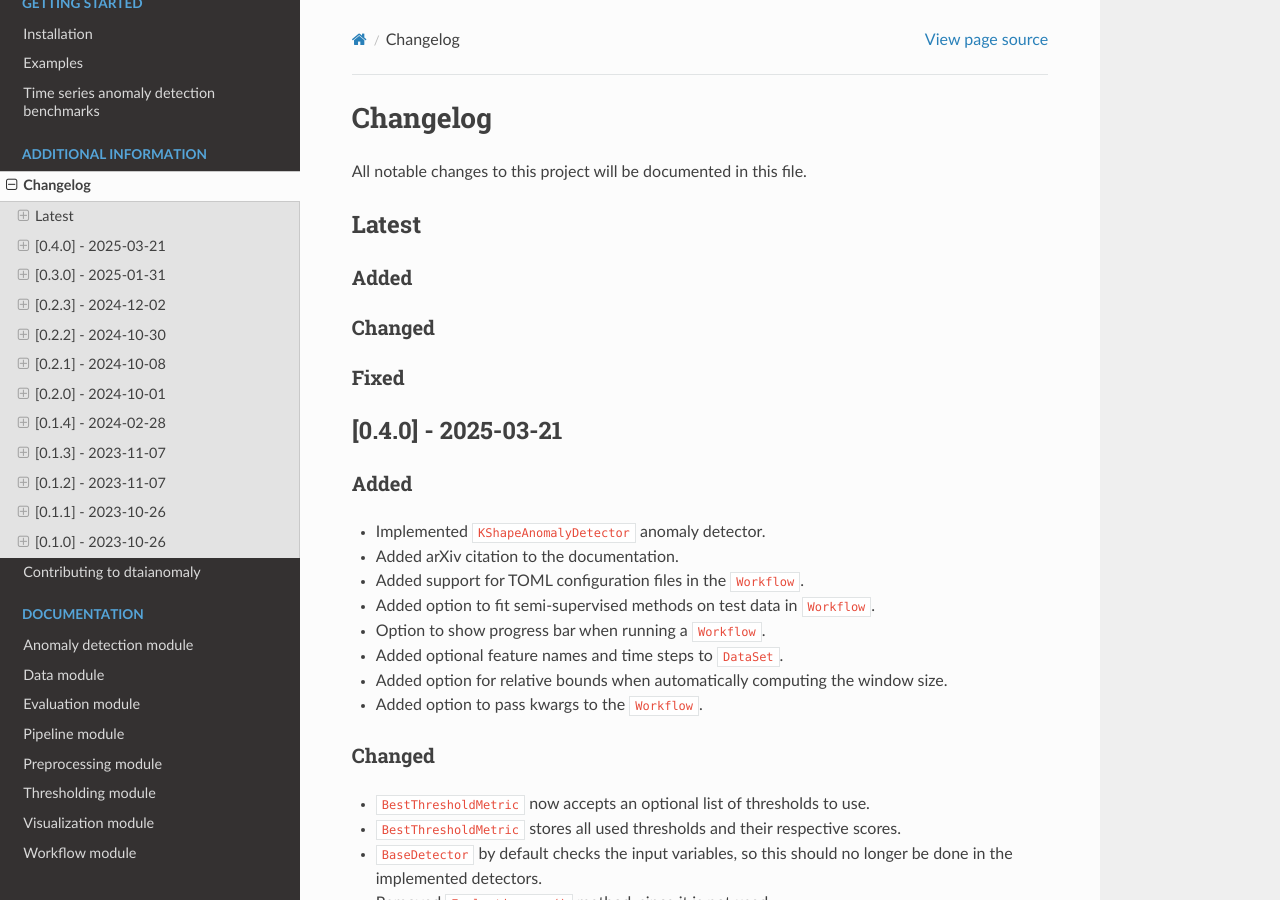
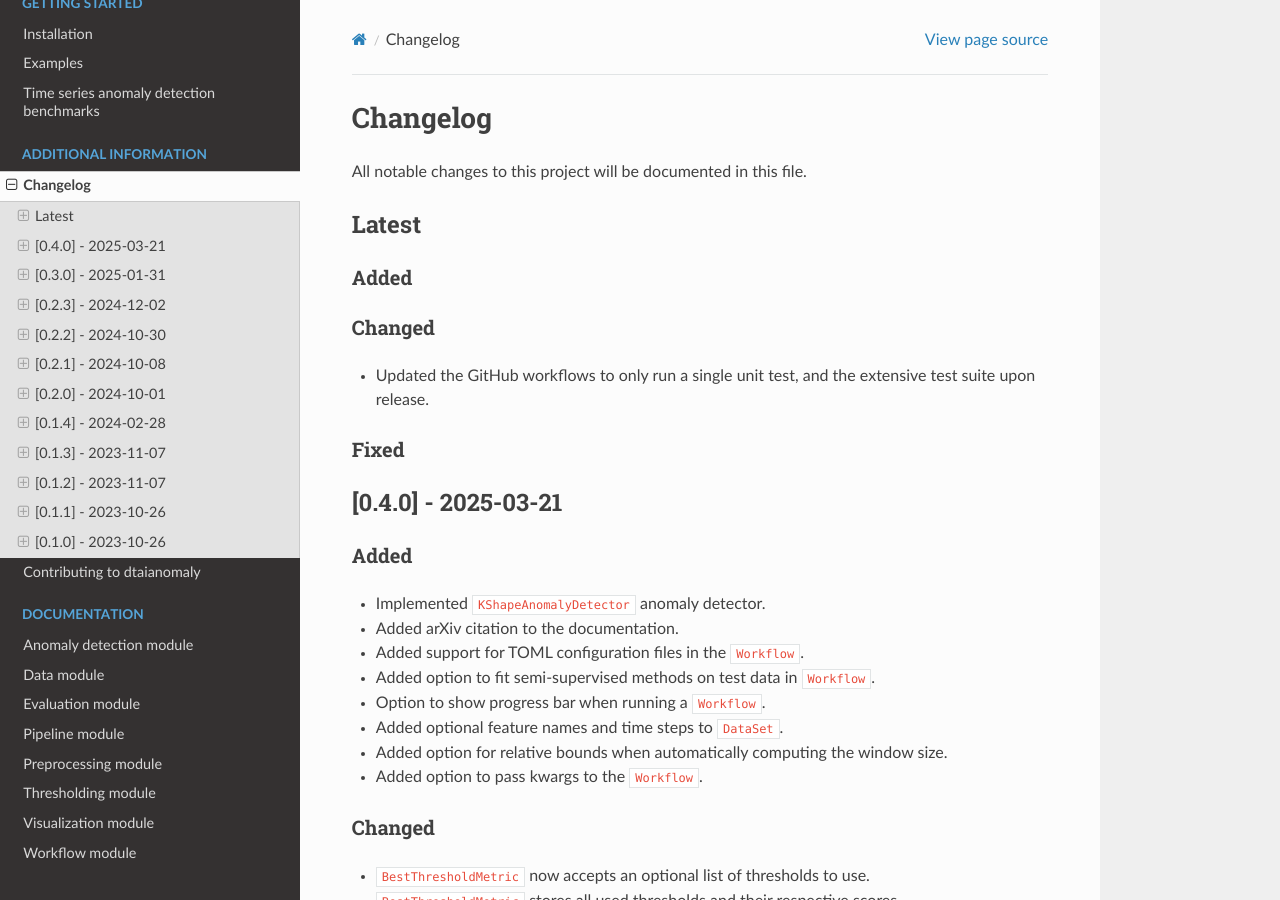
Before and after one commit to guillaumeme/dtaianomaly, a Sphinx documentation site: the page built from docs/additional_information/changelog.rst, in a window 1280 px wide and 900 px high. Built offline with Sphinx 7.4.7 and the Read the Docs theme 3.1.0, drawn with Linux system fonts in a browser that asks for light colours.

Commit message:
Update workflows (#103)
* Update workflows

Signed-off-by: LouisCarpentier42 <louis.carpentier@kuleuven.be>

* Update changelog.rst

---------

Signed-off-by: LouisCarpentier42 <louis.carpentier@kuleuven.be>

```diff
--- a/docs/additional_information/changelog.rst
+++ b/docs/additional_information/changelog.rst
@@ -11,6 +11,7 @@ Added
 
 Changed
 ^^^^^^^
+- Updated the GitHub workflows to only run a single unit test, and the extensive test suite upon release.
 
 Fixed
 ^^^^^
```
Also changed, not shown: 3 other files.
